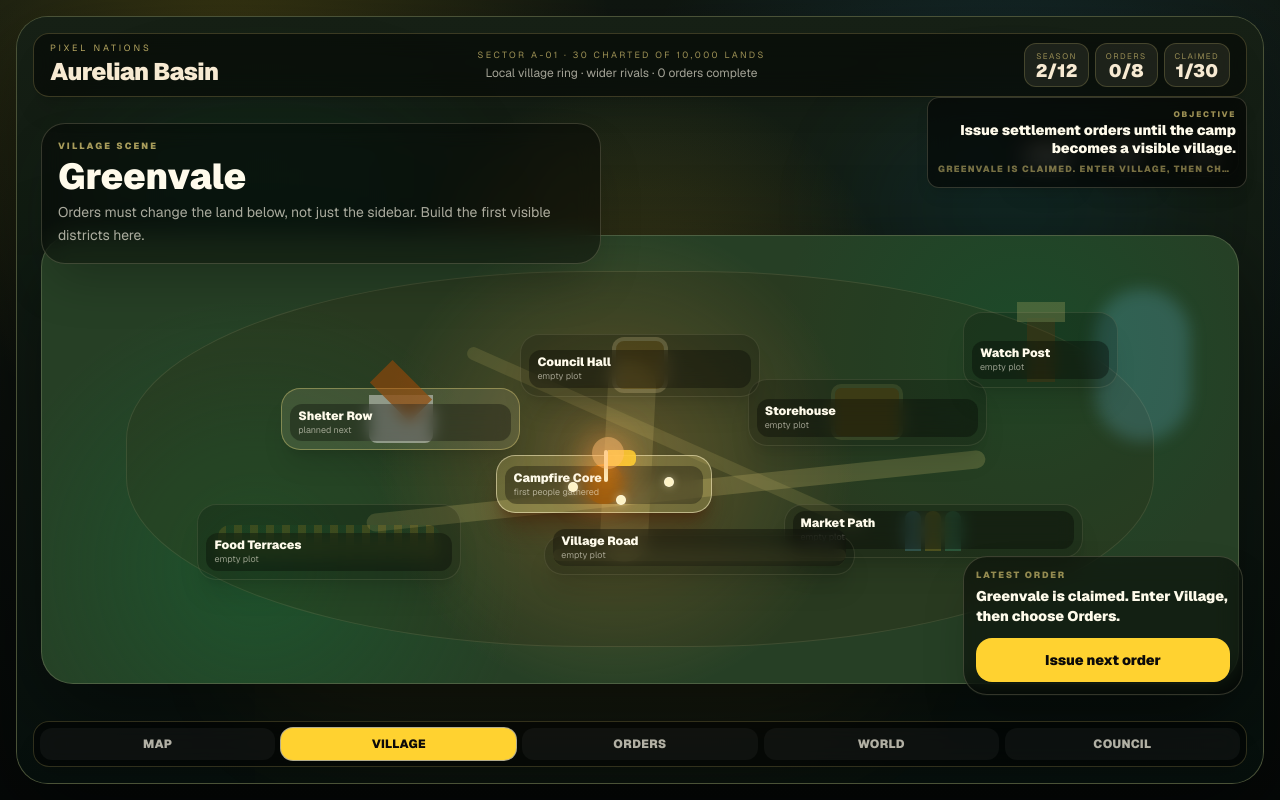
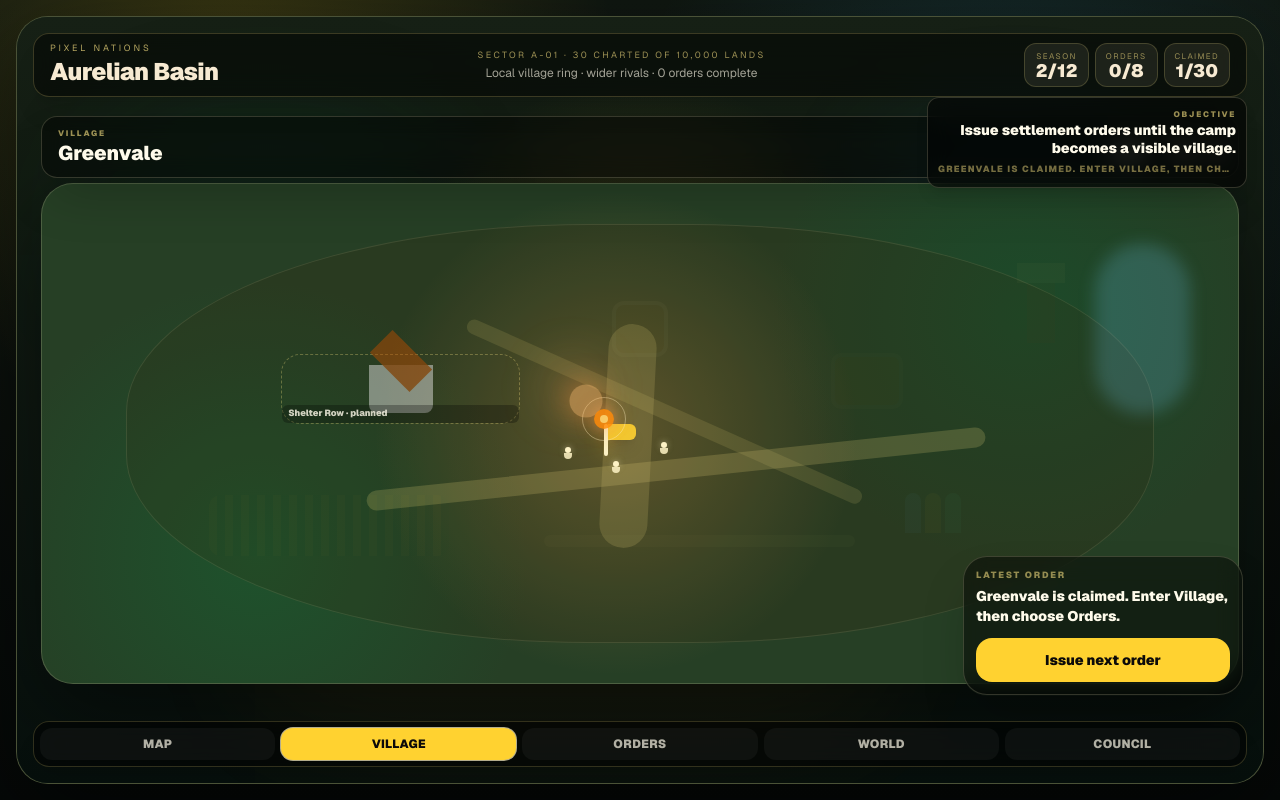
Before and after one commit to tomat60/pixel-nations, a Next.js app: page /play in a window 1280 px wide. Both pictures are taken after a click on the button "Claim this land". Built offline with nearby package versions, Linux system fonts and the light colour scheme.

Commit message:
feat(play): scoped implementation for #204

```diff
--- a/app/play/components/VillageScene.tsx
+++ b/app/play/components/VillageScene.tsx
@@ -51,20 +51,21 @@ export function VillageScene({ state, dispatch }: { state: PlayState; dispatch:
         <div className="absolute bottom-[7%] left-[18%] h-[26%] w-[52%] rounded-full bg-amber-500/10 blur-3xl" />
       </div>
 
-      <div className="absolute left-4 right-4 top-[5.7rem] z-10 flex items-start justify-between gap-3 md:left-6 md:right-6 md:top-[6.6rem]">
-        <div className="max-w-[560px] rounded-3xl border border-amber-100/18 bg-black/42 p-3 shadow-2xl backdrop-blur-md md:p-4">
-          <p className="text-[9px] font-black uppercase tracking-[0.24em] text-amber-200/65">Village scene</p>
-          <h2 className="mt-1 text-2xl font-black text-amber-50 md:text-4xl">{owned?.name ?? "No homeland"}</h2>
-          <p className="mt-1 text-xs leading-relaxed text-amber-50/65 md:text-sm">Orders must change the land below, not just the sidebar. Build the first visible districts here.</p>
-        </div>
-        <div className="hidden grid-cols-3 gap-2 text-center md:grid">
-          <Metric label="Phase" value={phase} />
-          <Metric label="People" value={population} />
-          <Metric label="Dev" value={score} />
+      <div className="absolute left-4 right-4 top-[5.7rem] z-10 md:left-6 md:right-6 md:top-[6.2rem]">
+        <div className="flex items-center justify-between gap-3 rounded-2xl border border-amber-100/18 bg-black/42 px-3 py-2 shadow-2xl backdrop-blur-md md:px-4 md:py-2.5">
+          <div className="min-w-0">
+            <p className="text-[8px] font-black uppercase tracking-[0.24em] text-amber-200/60">Village</p>
+            <h2 className="truncate text-base font-black text-amber-50 md:text-xl">{owned?.name ?? "No homeland"}</h2>
+          </div>
+          <div className="hidden shrink-0 items-center gap-3 text-right md:flex">
+            <CompactStat label="Phase" value={phase} />
+            <CompactStat label="People" value={population} />
+            <CompactStat label="Dev" value={score} />
+          </div>
         </div>
       </div>
 
-      <div className="absolute bottom-[8.8rem] left-3 right-3 top-[12.2rem] z-0 md:bottom-[9.3rem] md:left-6 md:right-6 md:top-[13.6rem] lg:bottom-[6.2rem]">
+      <div className="absolute bottom-[8.8rem] left-3 right-3 top-[9.4rem] z-0 md:bottom-[9.3rem] md:left-6 md:right-6 md:top-[10.4rem] lg:bottom-[6.2rem]">
         <div className="relative h-full w-full overflow-hidden rounded-[2rem] border border-amber-100/18 bg-[#263f25] shadow-[0_30px_90px_rgba(0,0,0,.45)]">
           <VillageGround />
           <VillageRoads state={state} />
@@ -92,14 +93,33 @@ function VillagePlotNode({ plot, state }: { plot: VillagePlot; state: PlayState
   const built = plot.marker ? state.settlementMarkers.includes(plot.marker) : plot.id === "fields" ? state.completedOrders.includes("gather-food") : state.completedOrders.includes("open-market");
   const building = !built && plot.marker ? plannedSoon(plot.marker, state) : false;
   const qaState: PlotState = built ? "built" : building ? "building" : "empty";
+  const physicalCampBuilt = plot.id === "camp" && qaState === "built";
   return (
-    <div data-qa="village-plot" data-qa-id={plot.id} data-qa-state={qaState} className={`absolute rounded-[1.2rem] border p-2 shadow-xl transition-all duration-300 ${qaState === "built" ? "border-amber-100/55 bg-amber-200/22 shadow-amber-950/40" : qaState === "building" ? "border-amber-200/35 bg-amber-100/12" : "border-amber-100/10 bg-black/18"}`} style={{ left: `${plot.x}%`, top: `${plot.y}%`, width: `${plot.w}%`, height: `${plot.h}%` }}>
+    <div
+      data-qa="village-plot"
+      data-qa-id={plot.id}
+      data-qa-state={qaState}
+      className={`absolute transition-all duration-300 ${
+        qaState === "built"
+          ? "rounded-[1.2rem]"
+          : qaState === "building"
+            ? "rounded-[1.2rem] border border-dashed border-amber-200/30"
+            : "rounded-[1.2rem] opacity-15"
+      }`}
+      style={{ left: `${plot.x}%`, top: `${plot.y}%`, width: `${plot.w}%`, height: `${plot.h}%` }}
+    >
       <div className="relative h-full w-full">
-        {renderVillageIcon(plot.id, qaState)}
-        <div className="absolute inset-x-0 bottom-0 rounded-xl bg-black/32 px-2 py-1 backdrop-blur-sm">
-          <p className="truncate text-[10px] font-black text-amber-50 md:text-xs">{plot.label}</p>
-          <p className="hidden truncate text-[9px] text-amber-50/55 md:block">{qaState === "built" ? plot.hint : qaState === "building" ? "planned next" : "empty plot"}</p>
-        </div>
+        {!physicalCampBuilt ? renderVillageIcon(plot.id, qaState) : null}
+        {qaState === "building" ? (
+          <div className="absolute inset-x-0 bottom-0 rounded-md bg-black/28 px-1.5 py-0.5">
+            <p className="truncate text-[9px] font-black text-amber-50/80">{plot.label} · planned</p>
+          </div>
+        ) : null}
+        {qaState === "built" && !physicalCampBuilt ? (
+          <div className="absolute inset-x-0 bottom-0 rounded-md bg-black/30 px-1.5 py-0.5">
+            <p className="truncate text-[10px] font-black text-amber-50">{plot.label}</p>
+          </div>
+        ) : null}
       </div>
     </div>
   );
@@ -115,13 +135,14 @@ function SettlementCredibilityLayer({ state }: { state: PlayState }) {
   const hasWatch = state.settlementMarkers.includes("watch");
   const institutionVisuals = getInstitutionVisuals(state.retentionRecords);
   const peopleCount = Math.min(12, 3 + state.completedOrders.length + Math.max(0, state.settlementMarkers.length - 1));
+  const developmentValue = Math.max(0, Math.min(100, getDevelopmentScore(state)));
 
   return (
     <div data-qa="village-credibility-layer" className="pointer-events-none absolute inset-0 z-[1]">
       <div data-qa="village-ownership-flag" className="absolute left-[47%] top-[48%] h-8 w-1 rounded-full bg-amber-100 shadow-[0_0_18px_rgba(251,191,36,.45)]">
         <div className="absolute left-1 top-0 h-4 w-7 rounded-r-md bg-amber-300/90 shadow-lg" />
       </div>
-      <CampLife peopleCount={peopleCount} />
+      <CampLife peopleCount={peopleCount} development={developmentValue} />
       {hasShelter ? <ShelterCluster /> : null}
       {hasFood ? <FoodFields /> : null}
       {hasTimber ? <TimberAndFences /> : null}
@@ -134,16 +155,41 @@ function SettlementCredibilityLayer({ state }: { state: PlayState }) {
   );
 }
 
-function CampLife({ peopleCount }: { peopleCount: number }) {
+function CampLife({ peopleCount, development }: { peopleCount: number; development: number }) {
   const people = [
     [44, 55], [48, 58], [52, 54], [41, 61], [57, 59], [36, 52], [62, 64], [31, 45], [68, 51], [46, 42], [53, 69], [73, 33],
   ].slice(0, peopleCount);
+  const glowScale = 0.85 + Math.min(1, development / 100) * 0.5;
   return (
     <>
-      <div data-qa="village-hearth-smoke" className="absolute left-[44%] top-[43%] h-14 w-14 rounded-full bg-orange-300/16 blur-xl" />
-      <div className="absolute left-[46%] top-[45%] h-8 w-8 rounded-full bg-orange-300/55 shadow-[0_0_30px_rgba(251,146,60,.55)]" />
+      <div className="absolute left-[47%] top-[47%]">
+        <div className="relative -translate-x-1/2 -translate-y-1/2">
+          <div
+            data-qa="village-hearth-smoke"
+            className="absolute left-1/2 top-1/2 h-16 w-16 -translate-x-1/2 -translate-y-1/2 rounded-full bg-orange-300/16 blur-xl"
+            style={{ transform: `translate(-50%, -50%) scale(${glowScale})` }}
+          />
+          <div className="absolute left-1/2 top-1/2 h-11 w-11 -translate-x-1/2 -translate-y-1/2 rounded-full border border-amber-100/40" />
+          <div
+            className="absolute left-1/2 top-1/2 h-9 w-9 -translate-x-1/2 -translate-y-1/2 rounded-full bg-orange-300/45 shadow-[0_0_30px_rgba(251,146,60,.55)]"
+            style={{ transform: `translate(-50%, -50%) scale(${glowScale})` }}
+          />
+          <div className="absolute left-1/2 top-1/2 h-5 w-5 -translate-x-1/2 -translate-y-1/2 rounded-full bg-orange-400/85 shadow-[0_0_18px_rgba(251,146,60,.7)]" />
+          <div className="absolute left-1/2 top-[42%] h-2 w-2 -translate-x-1/2 -translate-y-1/2 rounded-full bg-amber-200/70" />
+          <div className="absolute left-[58%] top-[38%] h-5 w-3 -translate-x-1/2 -translate-y-1/2 rounded-full bg-white/10 blur-sm" />
+        </div>
+      </div>
       {people.map(([left, top], index) => (
-        <span key={`${left}-${top}`} data-qa="village-population" data-person-index={index} className="absolute h-2.5 w-2.5 rounded-full border border-amber-50/50 bg-amber-100 shadow-[0_0_8px_rgba(254,243,199,.45)]" style={{ left: `${left}%`, top: `${top}%` }} />
+        <span
+          key={`${left}-${top}`}
+          data-qa="village-population"
+          data-person-index={index}
+          className="absolute h-3 w-2 -translate-x-1/2 -translate-y-full"
+          style={{ left: `${left}%`, top: `${top}%` }}
+        >
+          <span className="absolute left-1/2 top-0 h-1.5 w-1.5 -translate-x-1/2 rounded-full bg-amber-100 shadow-[0_0_6px_rgba(254,243,199,.5)]" />
+          <span className="absolute left-1/2 top-1.5 h-1.5 w-2 -translate-x-1/2 rounded-b-full bg-amber-100/85" />
+        </span>
       ))}
     </>
   );
@@ -314,11 +360,11 @@ function UnclaimedOverlay({ dispatch }: { dispatch: (action: PlayAction) => void
   );
 }
 
-function Metric({ label, value }: { label: string; value: string | number }) {
+function CompactStat({ label, value }: { label: string; value: string | number }) {
   return (
-    <div className="rounded-2xl border border-amber-100/14 bg-black/38 px-3 py-2 shadow-xl backdrop-blur-md">
-      <p className="text-[8px] font-black uppercase tracking-[0.16em] text-amber-200/50">{label}</p>
-      <p className="text-base font-black text-amber-50">{value}</p>
+    <div className="leading-tight">
+      <p className="text-[7px] font-black uppercase tracking-[0.16em] text-amber-200/50">{label}</p>
+      <p className="text-xs font-black text-amber-50">{value}</p>
     </div>
   );
 }
```
